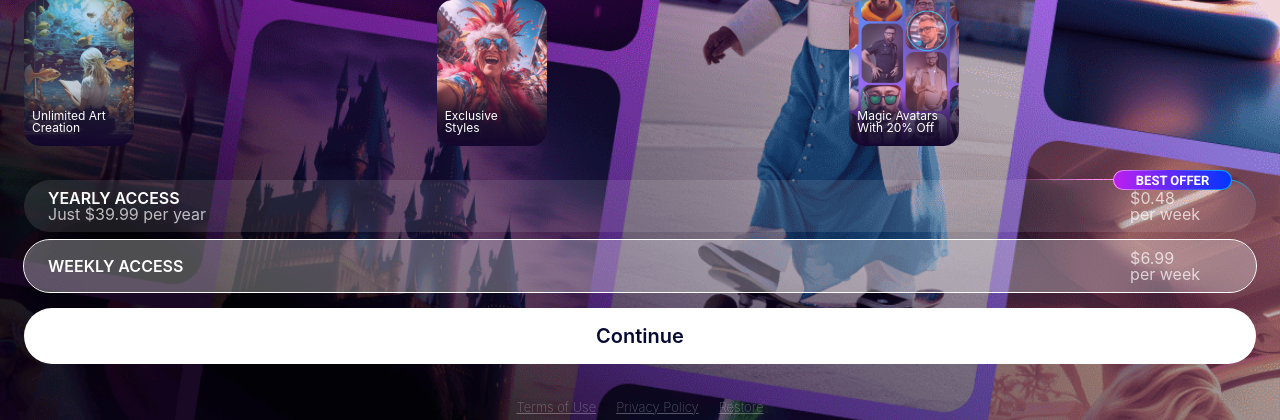
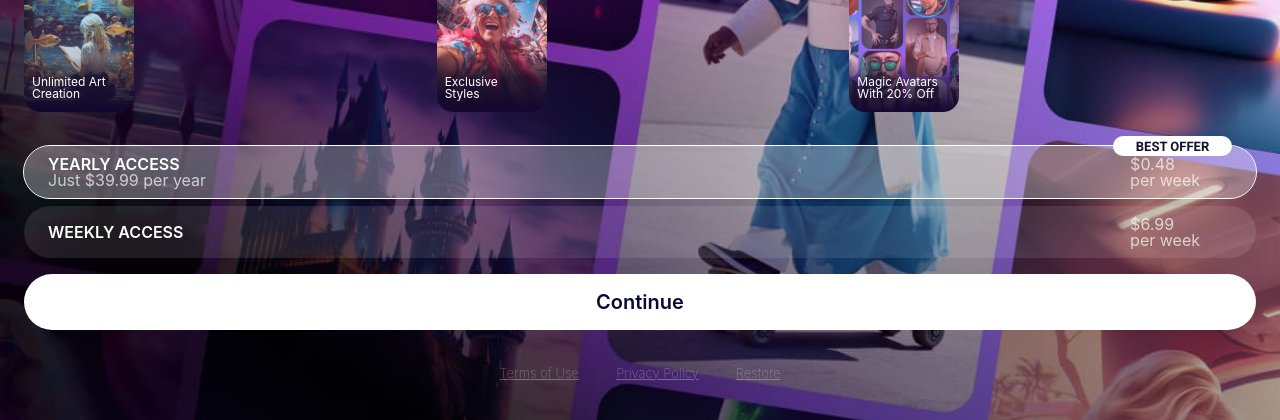
Before and after one commit to I-am-Youjin/AIBY-test, a website built with webpack: page index.html in a window 1280 px wide. Shown: the part 380-800 px from the top of the page. Built offline with nearby package versions, Linux system fonts and the light colour scheme.

Commit message:
change footer margin, change bg img, change radio btn styles

```diff
--- a/styles/styles.css
+++ b/styles/styles.css
@@ -22,7 +22,7 @@ body {
 .get_access-section {
   width: 100%;
   overflow: hidden;
-  background-image: url("../assets/img/AI\ Image\ Copy.png");
+  background-image: url("../assets/img/bg12.jpg");
   background-size: cover;
   height: 100vh;
 }
@@ -98,8 +98,8 @@ body {
   position: relative;
   width: 100%;
   height: 52px;
-  background: rgba(255, 255, 255, 0.3);
-  outline: 1px solid rgba(255, 255, 255, 1);
+  background: rgba(255, 255, 255, 0.1);
+  outline: rgba(255, 255, 255, 0.1);
   padding: 9px 24px;
   border-radius: 100px;
   display: flex;
@@ -108,9 +108,9 @@ body {
   transition: 0.3s;
 }
 .radio-input:checked + label .radio-input-box {
-  background: rgba(255, 255, 255, 0.1);
-  outline: rgba(255, 255, 255, 0.1);
   border: none;
+  background: rgba(255, 255, 255, 0.3);
+  outline: 1px solid rgba(255, 255, 255, 1);
 }
 .bestoffer {
   position: absolute;
@@ -122,7 +122,7 @@ body {
   display: flex;
   align-items: center;
   justify-content: center;
-  background: rgba(255, 255, 255, 1);
+  background: linear-gradient(270deg, #00b5ff 0%, #632af7 53.01%, #ff96f4 100%);
 }
 .radio-input:checked + label .bestoffer {
   position: absolute;
@@ -134,12 +134,12 @@ body {
   display: flex;
   align-items: center;
   justify-content: center;
-  background: linear-gradient(270deg, #00b5ff 0%, #632af7 53.01%, #ff96f4 100%);
+  background: rgba(255, 255, 255, 1);
 }
 .bestoffer::before {
   position: absolute;
   content: " ";
-  background: rgba(255, 255, 255, 1);
+  background: linear-gradient(90deg, #bc1fef 0%, #0035ff 100%);
   min-width: 117px;
   min-height: 18px;
   border-radius: 100px;
@@ -148,7 +148,7 @@ body {
   z-index: 0;
 }
 .radio-input:checked + label .bestoffer::before {
-  background: linear-gradient(90deg, #bc1fef 0%, #0035ff 100%);
+  background: rgba(255, 255, 255, 1);
   position: absolute;
   content: " ";
   min-width: 117px;
@@ -168,35 +168,35 @@ body {
   text-align: center;
   vertical-align: middle;
   text-transform: uppercase;
-  color: rgba(20, 17, 49, 1);
+  color: #fff;
   z-index: 2;
 }
 .radio-input:checked + label .bestoffer p {
-  color: #fff;
+  color: rgba(20, 17, 49, 1);
 }
 .radio-input:checked + label .bestoffer .straight {
   position: absolute;
   left: calc(-100% - 9px);
   top: 9px;
-  opacity: 1;
+  opacity: 0;
 }
 .radio-input:checked + label .bestoffer .corner {
   position: absolute;
   left: calc(100% - 1px);
   top: 9px;
-  opacity: 1;
+  opacity: 0;
 }
 .bestoffer .straight {
   position: absolute;
-  left: calc(-100% - 10px);
+  left: calc(-100% - 9px);
   top: 9px;
-  opacity: 0;
+  opacity: 1;
 }
 .bestoffer .corner {
   position: absolute;
   left: calc(100% - 1px);
-  top: 12px;
-  opacity: 0;
+  top: 9px;
+  opacity: 1;
 }
 .access-title {
   font-family: -apple-system, BlinkMacSystemFont, "SF Pro Display", Roboto,
@@ -262,10 +262,10 @@ body {
   opacity: 0.8;
 }
 .footer {
-  max-width: 281px;
+  width: 281px;
   display: flex;
   justify-content: space-between;
-  margin: 0 auto 4px;
+  margin: 0 auto 38px;
   gap: 20px;
   opacity: 0.3;
 }
@@ -298,7 +298,7 @@ body {
   .get_access-section {
     width: 100%;
     overflow: hidden;
-    background-image: url("../assets/img/AI\ Image\ Copy\ 1.png");
+    background-image: url("../assets/img/bg7.jpg");
     background-size: cover;
     height: 100vh;
   }
@@ -315,9 +315,3 @@ body {
     margin: 0 auto 8px;
   }
 }
-
-@media (max-width: 414px) {
-  .aiimage {
-    width: 100%;
-  }
-}
```
Also changed, not shown: assets/img/AI Image Copy 1.png (deleted), assets/img/AI Image Copy.png (deleted), assets/img/bg12.jpg (added), assets/img/bg7.jpg (added).
